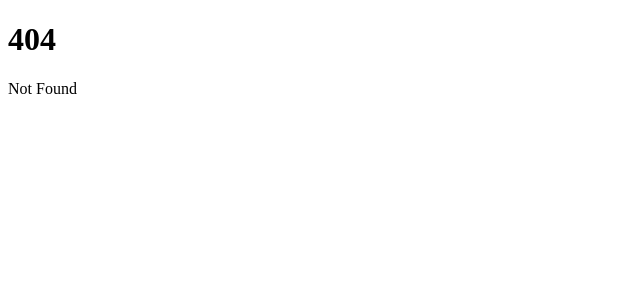
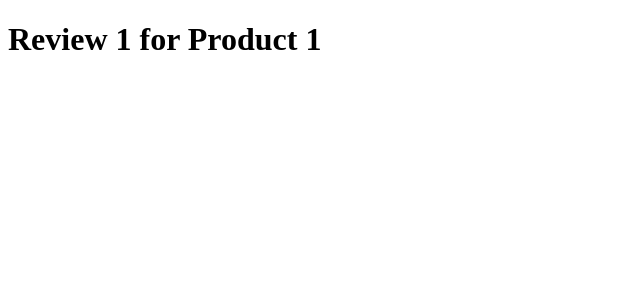
Before and after one commit to devKirkCartano/sveltekit, a SvelteKit app: page /product/1/review/1 in a window 1280 px wide. Before the commit this address had no page. Shown: the top 300 px of the page, without its empty margins (0-640 px from the left). Built offline with nearby package versions, Linux system fonts and the light colour scheme.

Commit message:
add nested dynamic routes

```diff
--- /dev/null
+++ b/src/routes/product/[productId]/review/[reviewId]/+page.svelte
@@ -0,0 +1,7 @@
+<script>
+    import {page} from '$app/stores';
+
+    const {productId, reviewId} = $page.params;
+</script>
+
+<h1>Review {reviewId} for Product {productId}</h1>
```
